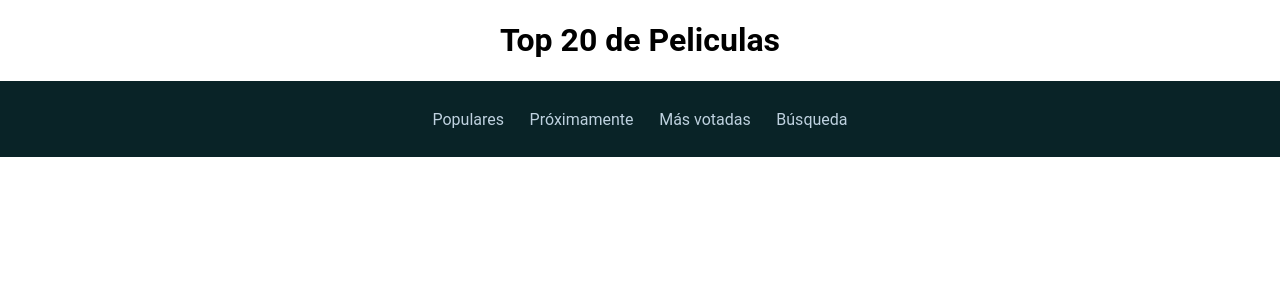
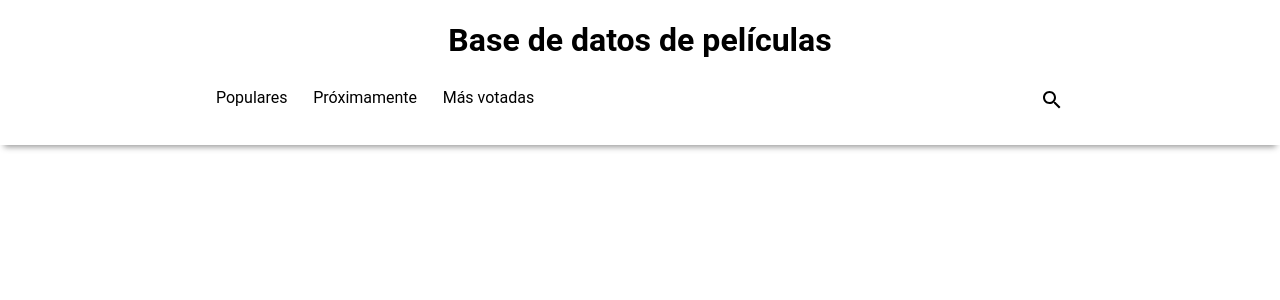
Before and after one commit to pardo30/MoviesAPI, a React (Create React App) app: page / in a window 1280 px wide. Shown: the top 300 px of the page. Built offline with nearby package versions, Linux system fonts and the light colour scheme.

Commit message:
Scss new styles

```diff
--- a/src/color.scss
+++ b/src/color.scss
@@ -3,3 +3,7 @@ $dark-2: #0B5351;
 $mid: #00A9A5;
 $light-2: #4E8098;
 $light-1: #bed1df;
+$red-1: #e60000;
+$grey-1: #666;
+$grey-2: #999;
+$grey-3: #f4f4f4;
--- a/src/components/Header.jsx
+++ b/src/components/Header.jsx
@@ -1,11 +1,13 @@
 import React from 'react';
 import { NavLink } from 'react-router-dom';
+import SearchIcon from '@material-ui/icons/Search';
 import './Header.scss';
 
 const Header = () => {
     return (
         <header>
             <div className='type'>
+                <div className="block-1">
                     <NavLink to='/popular'>
                         <div className='popular'>Populares</div>
                     </NavLink>
@@ -15,8 +17,9 @@ const Header = () => {
                     <NavLink to='/top_rated'>
                     <div className='top_rated'>Más votadas</div>
                     </NavLink>
+                </div>
                 <NavLink to='/search/movie'>
-                <div className='search'>Búsqueda</div>
+                <div className='search'><SearchIcon /></div>
                 </NavLink>
             </div>
         </header>
--- a/src/components/Header.scss
+++ b/src/components/Header.scss
@@ -6,34 +6,39 @@ header{
     justify-content: space-around;
     align-items: center;
 
-    background-color: $dark-1;
-    color: $light-1;
+    background-color: white;
+    color: black;
 
+    box-shadow: 0 6px 6px -4px $grey-2;
 
     padding: 1em;
 
     .type{
         display: flex;
         flex-direction: row;
-        justify-content: center;
+        justify-content: space-between;
 
         width: 70%;
 
+        .block-1{
+            display: flex;
+            flex-direction: row;
+            justify-content: flex-start;
+        }
         a{
             all: unset;
             text-decoration: none;
 
             cursor: pointer;
 
-            border-radius: 0.3em;
             padding: 0.8em;
         }
         a:hover{
-            background-color: $dark-2;
+            border-bottom: 5px solid $red-1;
             transition: all 0.5s;
         }
         a:visited{
-            color: $light-1;
+            color: unset;
         }
     }
 }
--- a/src/components/Movie.scss
+++ b/src/components/Movie.scss
@@ -4,7 +4,7 @@
     display: flex;
     flex-direction: column;
     justify-content: center;
-    align-items: flex-start;
+    align-items: flex-startnpm;
 
     max-width: 185px;
     background-color: $dark-1;
--- a/src/components/Title.jsx
+++ b/src/components/Title.jsx
@@ -1,9 +1,10 @@
-import React from 'react'
+import React from 'react';
+import './Title.scss';
 
 const Title = () => {
     return (
-        <div>
-            <h1>Top 20 de Peliculas</h1>
+        <div className='title'>
+            <h1>Base de datos de películas</h1>
         </div>
     )
 }
--- a/src/components/Title.scss
+++ b/src/components/Title.scss
@@ -0,0 +1,8 @@
+@import '../color.scss';
+
+.title{
+    width: 100%;
+    height: 38px;
+
+    margin: 0;
+}
--- a/src/container/Movies/Movies.scss
+++ b/src/container/Movies/Movies.scss
@@ -1,7 +1,7 @@
 .movies{
     display: grid;
-    grid-template-columns: repeat(5, 220px);
-    //margin-left: 10%;
-    //margin-right: 10%;
-    justify-content: center;
+    grid-template-columns: repeat(5, 1fr);
+    margin-left: 15%;
+    margin-right: 15%;
+    //justify-content: center;
 }
```
Also changed, not shown: src/img/background.jpg (added). Lines whose indentation alone changed are shown as unchanged.
